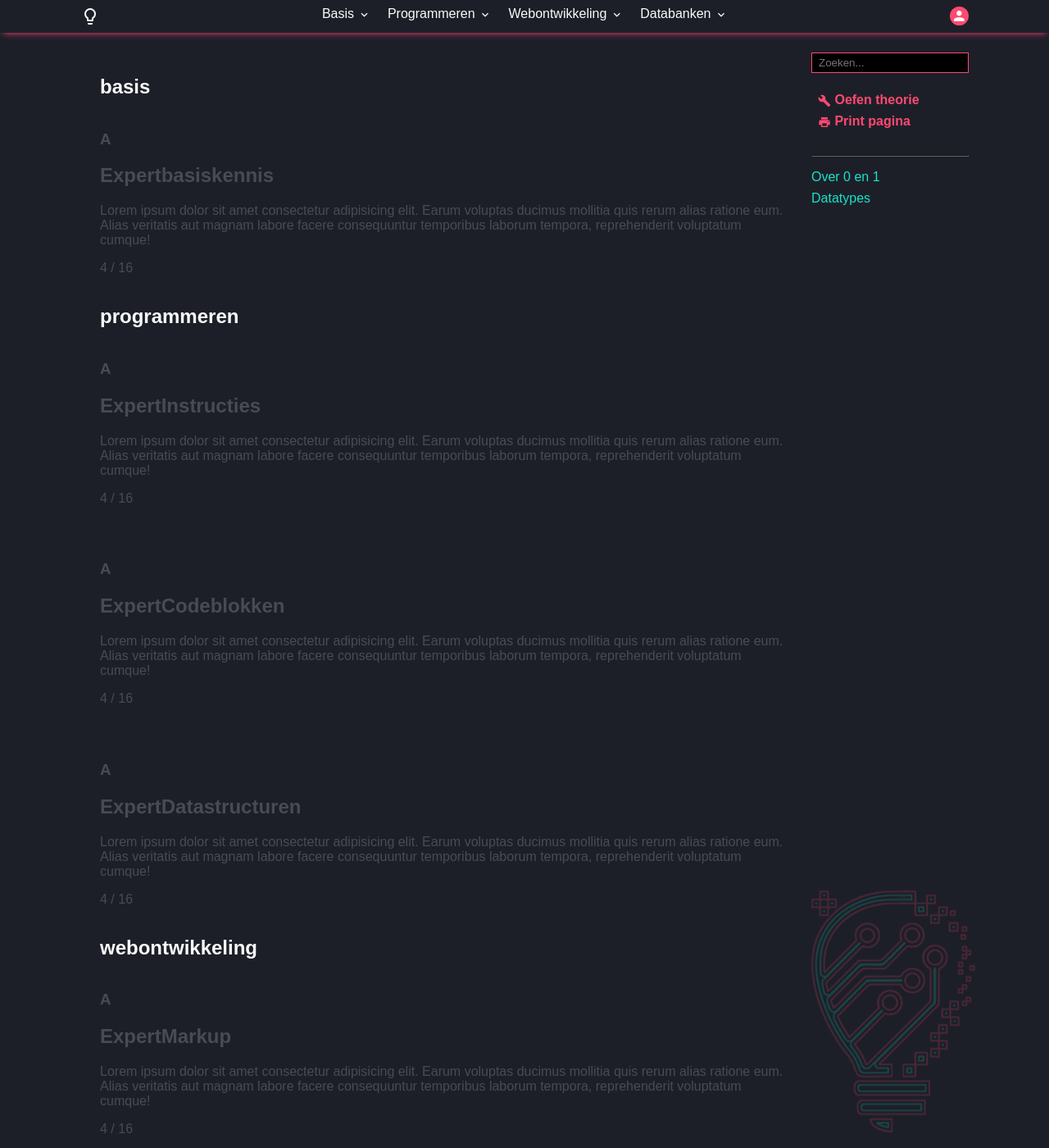
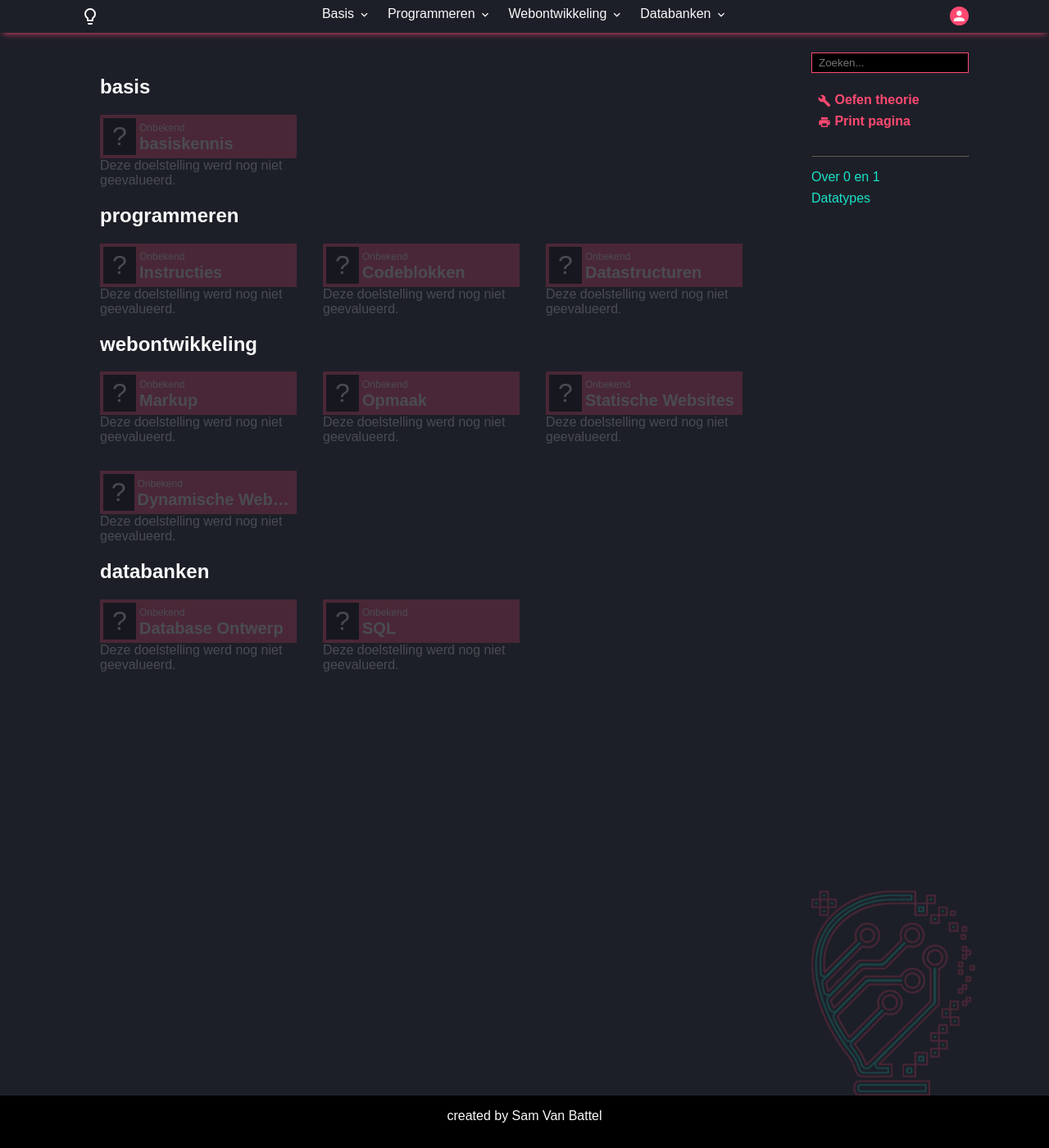
Before and after one commit to T-INFORMATICA/t-informatica.github.io, a Jekyll site: the page built from lms-reportcard.html, in a window 1280 px wide and 1400 px high. Shown: the whole window at 82% size. Built offline with Jekyll 4.4.1, drawn with Linux system fonts in a browser that asks for light colours; comment, search, counter and statistics services are not loaded; some of the changed text lies outside the part shown.

Commit message:
updated resultcard

```diff
--- a/_includes/reportcard-subject-v2.html
+++ b/_includes/reportcard-subject-v2.html
@@ -1,15 +1,14 @@
-<div class="subjectResultCard-v2" id="{{include.id}}" style="opacity: 0.2;">
-    <div class="subject-title">
-        <h3>A</h3>
-        <h2><span class="gradeSubtitle">Expert</span>{{include.subject}}</h2>
+<div class="subjectResultCard-v2" id="{{include.id}}" style="opacity: .2;">
+    <div class="result" title="{{include.subject}}">
+        <div class="grade">
+            ?
+        </div>
+        <div class="subject">
+            <span class="subtitle">Onbekend</span>
+            <h2 class="title">{{include.subject}}</h2>
+        </div>
     </div>
-    <div class="subject-comments">
-        Lorem ipsum dolor sit amet consectetur adipisicing elit. Earum voluptas ducimus mollitia quis rerum alias
-        ratione eum. Alias veritatis aut magnam labore facere consequuntur temporibus laborum tempora, reprehenderit
-        voluptatum cumque!
-    </div>
-    <div class="subject-progress progressbar-bg">
-        <div class="progressbar-progress" style="width: 25%"></div>
-        <p class="progressbar-label">4 / 16</p>
+    <div>
+        Deze doelstelling werd nog niet geevalueerd.
     </div>
 </div>
--- a/assets/css/blocks.css
+++ b/assets/css/blocks.css
@@ -62,6 +62,48 @@ pre {
     gap: 32px;
 }
 
+.subjectResultCard-v2 {
+    width: 240px;
+    z-index: -1;
+}
+
+.subjectResultCard-v2>.result {
+    display: flex;
+    align-items: center;
+    background-color: var(--color-accent-pink);
+}
+
+
+.subjectResultCard-v2>.result>.subject {
+    min-width: 0;
+}
+
+.subjectResultCard-v2>.result>.subject * {
+    margin: 0;
+    padding: 0;
+}
+
+.subjectResultCard-v2>.result>.grade {
+    font-size: 2rem;
+    padding: .25rem;
+    margin: .25rem;
+    background-color: var(--color-900);
+    width: 2.5rem;
+    text-align: center;
+}
+
+.subjectResultCard-v2>.result>.subject>.subtitle {
+    font-size: .75rem;
+}
+
+.subjectResultCard-v2>.result>.subject>.title {
+    font-size: 1.25rem;
+    white-space: nowrap;
+    overflow: hidden;
+    text-overflow: ellipsis;
+    min-width: 0;
+}
+/*
 .subjectResultCard {
     width: 200px;
 }
@@ -112,4 +154,4 @@ pre {
 
 .subjectResultCard .selected {
     background-color: var(--color-accent-pink);
-}
+} */
```
